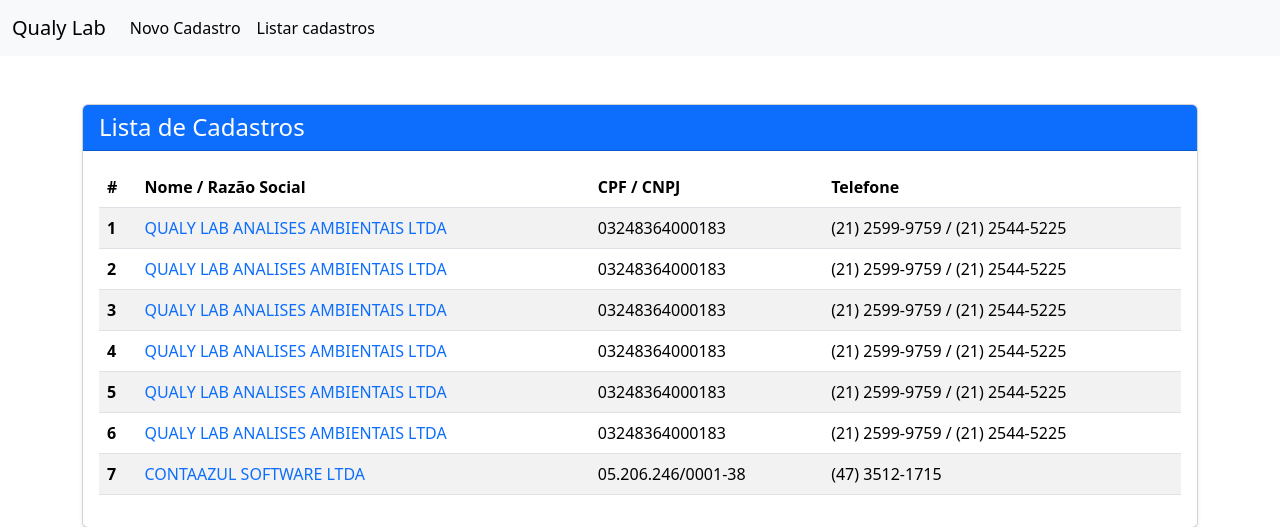
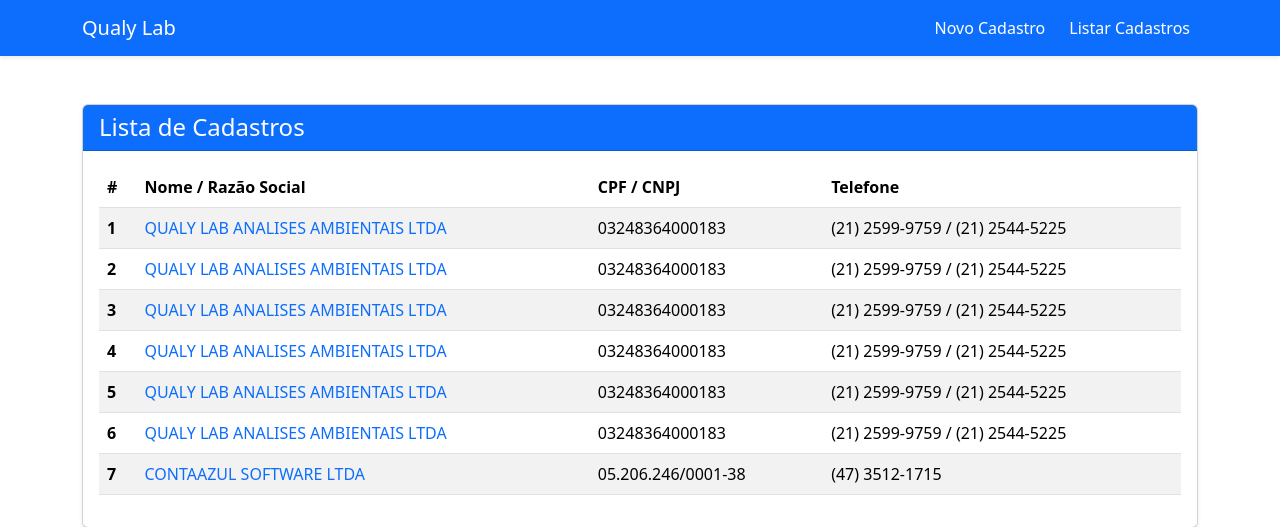
Before and after one commit to WaldembergDev/django-cliente-ar, a Django app: page /cadastro/lista_cadastros in a window 1280 px wide. Shown: the top 527 px of the page. Run offline with Django 5.2, Linux system fonts and the light colour scheme; data comes from the database, SQL or seed files in the repository.

Commit message:
Melhorado a navbar

```diff
--- a/templates/partials/navbar.html
+++ b/templates/partials/navbar.html
@@ -1,16 +1,23 @@
-<nav class="navbar navbar-expand-lg bg-body-tertiary">
-  <div class="container-fluid">
-    <a class="navbar-brand" href="#">Qualy Lab</a>
-    <button class="navbar-toggler" type="button" data-bs-toggle="collapse" data-bs-target="#navbarNav" aria-controls="navbarNav" aria-expanded="false" aria-label="Toggle navigation">
+<nav class="navbar navbar-expand-lg navbar-dark bg-primary shadow-sm">
+  <div class="container">
+    <a class="navbar-brand d-flex align-items-center gap-2" href="#">
+      {% comment %} <img src="{% static 'img/logo.svg' %}" alt="Logo" width="30" height="30" class="d-inline-block align-text-top"> {% endcomment %}
+      Qualy Lab
+    </a>
+    <button class="navbar-toggler" type="button" data-bs-toggle="collapse" data-bs-target="#navbarNav"
+      aria-controls="navbarNav" aria-expanded="false" aria-label="Toggle navigation">
       <span class="navbar-toggler-icon"></span>
     </button>
-    <div class="collapse navbar-collapse" id="navbarNav">
-      <ul class="navbar-nav">
+
+    <div class="collapse navbar-collapse justify-content-end" id="navbarNav">
+      <ul class="navbar-nav gap-2">
         <li class="nav-item">
-          <a class="nav-link active" aria-current="page" href="{% url 'cadastro_cliente' %}">Novo Cadastro</a>
+          <a class="nav-link text-white {% if request.path == '/cadastro/' %}fw-bold border-bottom border-light{% endif %}"
+             href="{% url 'cadastro_cliente' %}">Novo Cadastro</a>
         </li>
         <li class="nav-item">
-          <a class="nav-link active" href="{% url 'lista_cadastros' %}">Listar cadastros</a>
+          <a class="nav-link text-white {% if request.path == '/lista/' %}fw-bold border-bottom border-light{% endif %}"
+             href="{% url 'lista_cadastros' %}">Listar Cadastros</a>
         </li>
       </ul>
     </div>
```
